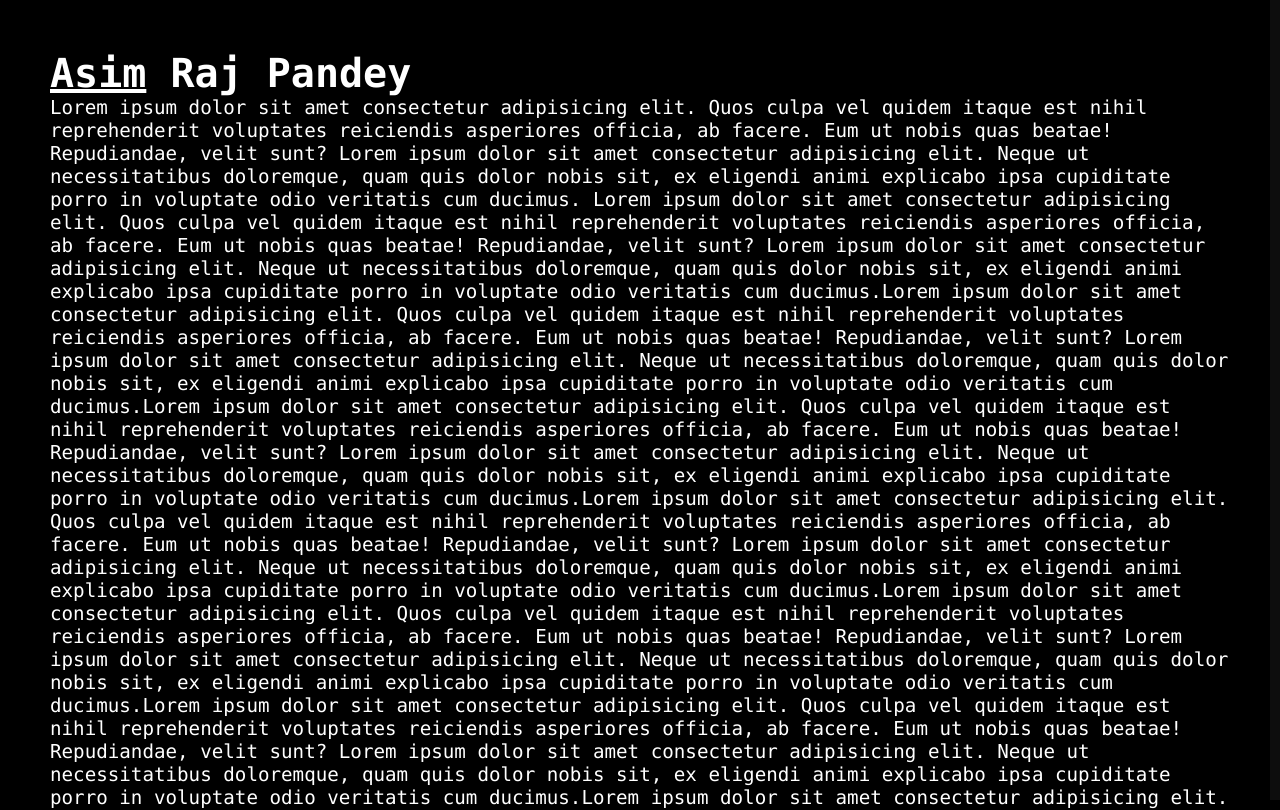
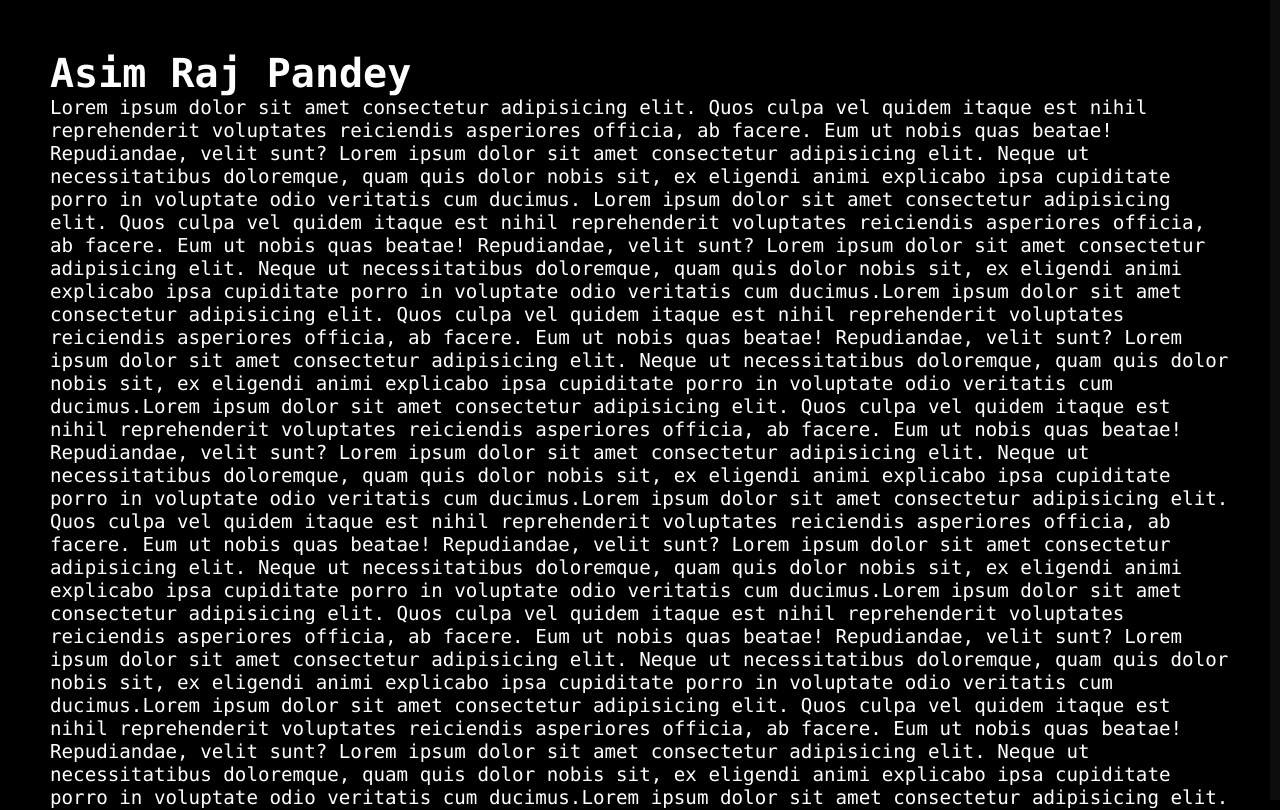
Before and after one commit to asimbcn/asimbcn.github.io, a plain HTML site: page index.html in a window 1280 px wide. Shown: the top 810 px of the page. Drawn offline with Linux system fonts and the light colour scheme.

Commit message:
Update index.html

```diff
--- a/index.html
+++ b/index.html
@@ -10,7 +10,7 @@
     <div id="progressbar"></div>
     <div id="scrollPath"></div>
     <section>
-        <h2><a href="contact.html" style="color: white;">Asim</a> Raj Pandey</h2>
+        <h2><a href="contact.html" style="text-decoration:none;color: white;">Asim</a> Raj Pandey</h2>
         <p>Lorem ipsum dolor sit amet consectetur adipisicing elit. Quos culpa vel quidem itaque est nihil reprehenderit voluptates reiciendis asperiores officia, ab facere. Eum ut nobis quas beatae! Repudiandae, velit sunt?
             Lorem ipsum dolor sit amet consectetur adipisicing elit. Neque ut necessitatibus doloremque, quam quis dolor nobis sit, ex eligendi animi explicabo ipsa cupiditate porro in voluptate odio veritatis cum ducimus.
             Lorem ipsum dolor sit amet consectetur adipisicing elit. Quos culpa vel quidem itaque est nihil reprehenderit voluptates reiciendis asperiores officia, ab facere. Eum ut nobis quas beatae! Repudiandae, velit sunt?
```
